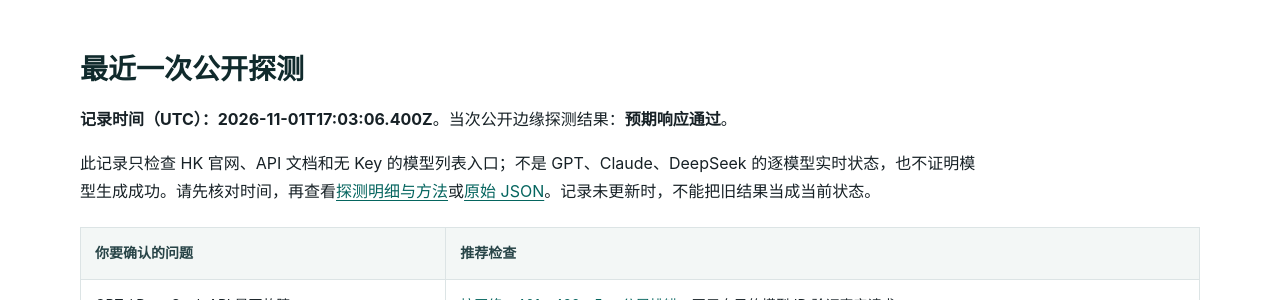
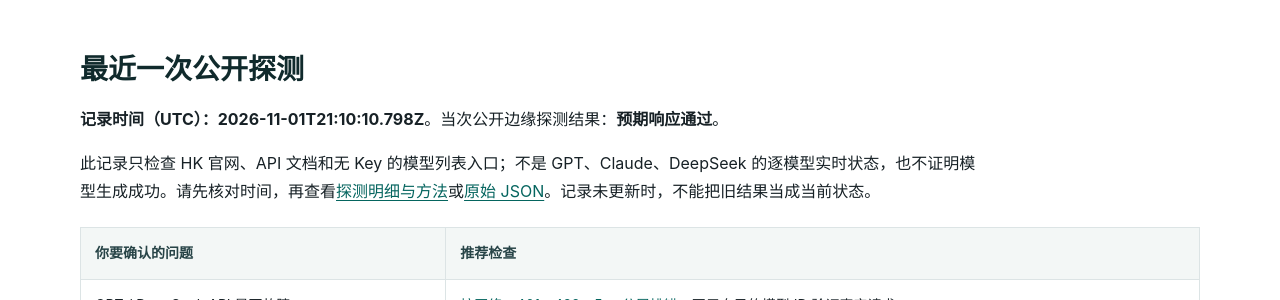
Before and after one commit to KKWANG4444/api-status, a Jekyll site: the page built from index.md, in a window 1280 px wide and 900 px high, scrolled down 364 px. Shown: the part 151-451 px from the top of the window. Built offline with Jekyll 4.4.1, drawn with Linux system fonts in a browser that asks for light colours.

Commit message:
chore: update public edge status

```diff
--- a/_data/status.json
+++ b/_data/status.json
@@ -1,7 +1,7 @@
 {
   "status": "operational",
-  "checked_at": "2026-11-01T17:03:06.400Z",
-  "duration_ms": 728,
+  "checked_at": "2026-11-01T21:10:10.798Z",
+  "duration_ms": 589,
   "overall": true,
   "components": [
     {
@@ -10,7 +10,7 @@
       "url": "https://www.aifast.hk/",
       "ok": true,
       "status": 200,
-      "elapsed_ms": 658,
+      "elapsed_ms": 410,
       "content_type": "text/html; charset=utf-8",
       "detail": "Expected public edge response"
     },
@@ -20,7 +20,7 @@
       "url": "https://api.aifast.hk/",
       "ok": true,
       "status": 200,
-      "elapsed_ms": 530,
+      "elapsed_ms": 535,
       "content_type": "text/html",
       "detail": "Expected public edge response"
     },
@@ -30,7 +30,7 @@
       "url": "https://www.aifast.hk/v1/models",
       "ok": true,
       "status": 401,
-      "elapsed_ms": 691,
+      "elapsed_ms": 409,
       "content_type": "application/json; charset=utf-8",
       "detail": "Expected public edge response"
     }
--- a/data/status.json
+++ b/data/status.json
@@ -1,7 +1,7 @@
 {
   "status": "operational",
-  "checked_at": "2026-11-01T17:03:06.400Z",
-  "duration_ms": 728,
+  "checked_at": "2026-11-01T21:10:10.798Z",
+  "duration_ms": 589,
   "overall": true,
   "components": [
     {
@@ -10,7 +10,7 @@
       "url": "https://www.aifast.hk/",
       "ok": true,
       "status": 200,
-      "elapsed_ms": 658,
+      "elapsed_ms": 410,
       "content_type": "text/html; charset=utf-8",
       "detail": "Expected public edge response"
     },
@@ -20,7 +20,7 @@
       "url": "https://api.aifast.hk/",
       "ok": true,
       "status": 200,
-      "elapsed_ms": 530,
+      "elapsed_ms": 535,
       "content_type": "text/html",
       "detail": "Expected public edge response"
     },
@@ -30,7 +30,7 @@
       "url": "https://www.aifast.hk/v1/models",
       "ok": true,
       "status": 401,
-      "elapsed_ms": 691,
+      "elapsed_ms": 409,
       "content_type": "application/json; charset=utf-8",
       "detail": "Expected public edge response"
     }
```
